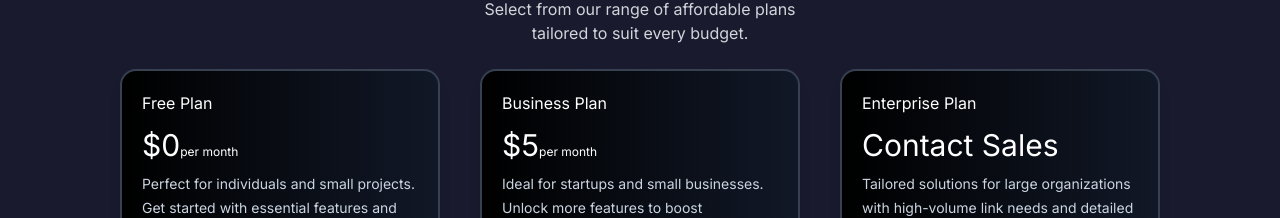
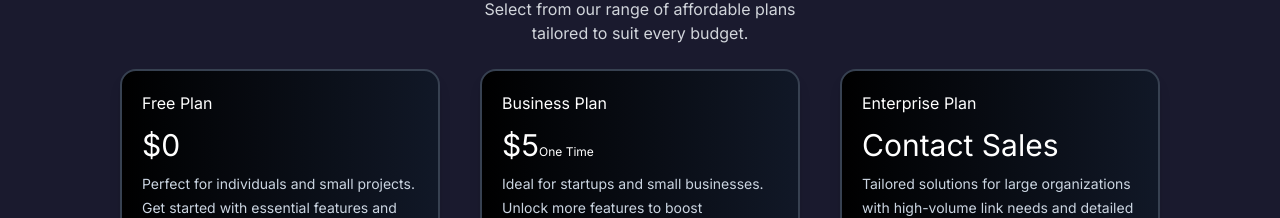
Before and after one commit to titan1230/Tiny-Path, a Next.js app: page / in a window 1280 px wide. Shown: the part 1575-1793 px from the top of the page. Built offline with nearby package versions, Linux system fonts and the light colour scheme.

Commit message:
refactor: Update PricingCard component for pricing plans display

```diff
--- a/src/components/PricingCard.tsx
+++ b/src/components/PricingCard.tsx
@@ -3,12 +3,12 @@ import Link from 'next/link';
 import React, { useState } from 'react';
 
 function PricingSection() {
-  const [billingCycle, setBillingCycle] = useState('monthly');
 
   const pricingPlans = [
     {
       name: 'Free Plan',
-      monthlyPrice: 0,
+      price: 0,
+      isFree: true,
       description: 'Perfect for individuals and small projects. Get started with essential features and shorten links effortlessly.',
       features: [
         'Create up to 100 short links per month',
@@ -19,7 +19,7 @@ function PricingSection() {
     },
     {
       name: 'Business Plan',
-      monthlyPrice: 5,
+      price: 5,
       description: 'Ideal for startups and small businesses. Unlock more features to boost engagement and track your links efficiently.',
       features: [
         'Unlimited short links.',
@@ -30,7 +30,7 @@ function PricingSection() {
     },
     {
       name: 'Enterprise Plan',
-      monthlyPrice: "Contact Sales",
+      price: "Contact Sales",
       isEnterprise: true,
       description: 'Tailored solutions for large organizations with high-volume link needs and detailed tracking.',
       features: [
@@ -43,7 +43,7 @@ function PricingSection() {
   ];
 
   return (
-    <div className='my-10'>
+    <div className='my-10 scroll-m-24' id='pricing'>
       <div className="flex flex-col justify-center items-center gap-4 sm:gap-5 mt-5">
         <div className="text-4xl sm:text-6xl">Our Pricing Plans</div>
         <span className="text-center text-gray-300 text-sm sm:text-base">
@@ -58,8 +58,8 @@ function PricingSection() {
               <span className="text-white">{plan.name}</span>
               <div className="mt-3 mb-2">
                 <span className="text-white text-3xl">
-                  {plan.isEnterprise ? plan.monthlyPrice : `$${plan.monthlyPrice}`}
-                  {plan.isEnterprise ? "" : <span className="text-xs">{'per month'}</span>}
+                  {plan.isEnterprise ? plan.price : `$${plan.price}`}
+                  {plan.isFree || plan.isEnterprise ? "" : <span className="text-xs">{'One Time'}</span>}
                 </span>
               </div>
               <div className='min-h-28'>
```
